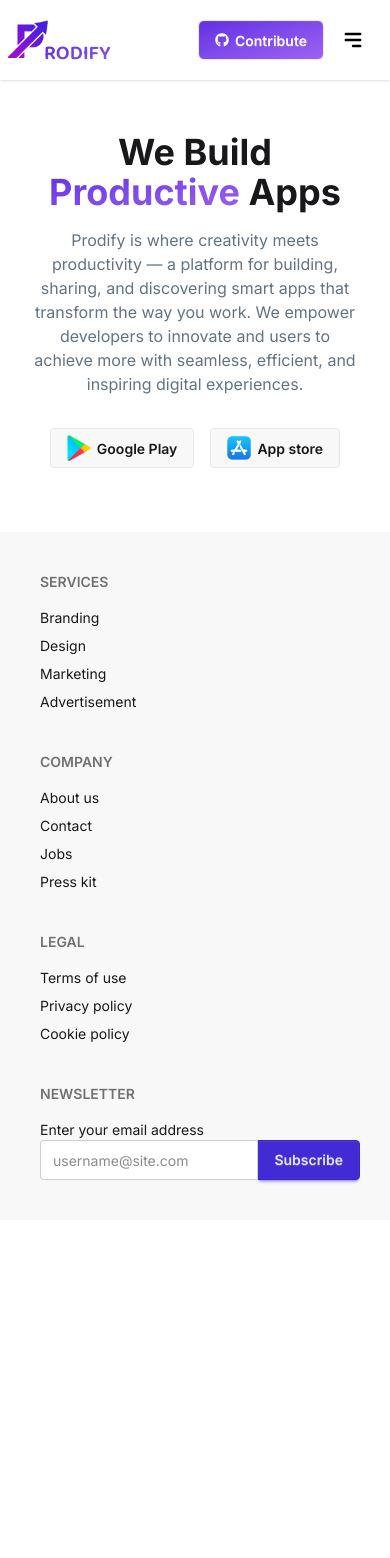
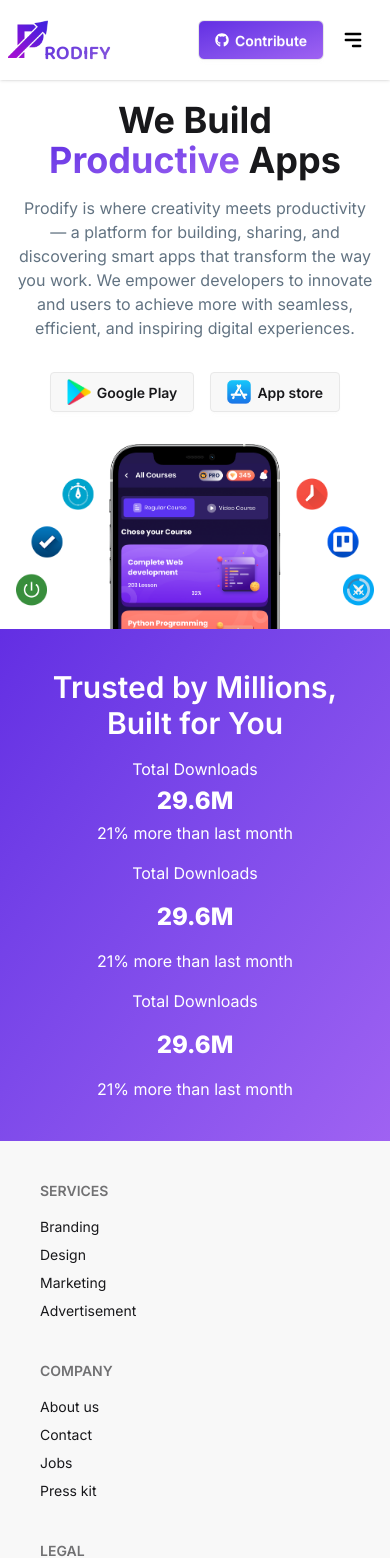
Before and after one commit to hasnatfahmidkhan/prodify, a React (Vite) app: page / in a window 390 px wide. Shown: the top 1558 px of the page. Before the commit the page ends 1220 px from the top, so only its background shows below. Built offline with nearby package versions, Linux system fonts and the light colour scheme.

Commit message:
home page hero section donewith responsive

```diff
--- a/src/Layouts/RootLayout.jsx
+++ b/src/Layouts/RootLayout.jsx
@@ -2,16 +2,13 @@ import React from "react";
 import Navbar from "../Components/Navbar/Navbar";
 import { Outlet } from "react-router";
 import Footer from "../Pages/Footer/Footer";
-import Container from "../Components/Container/Container";
 
 const RootLayout = () => {
   return (
     <div className="flex flex-col min-h-screen">
       <Navbar />
       <main className="flex-1">
-        <Container>
-          <Outlet />
-        </Container>
+        <Outlet />
       </main>
       <Footer />
     </div>
--- a/src/Pages/Home/Home.jsx
+++ b/src/Pages/Home/Home.jsx
@@ -1,6 +1,7 @@
 import React from "react";
 import playStoreImg from "../../assets/playsote.png";
 import appStoreImg from "../../assets/appstore.png";
+import heroBgImg from "../../assets/hero.png";
 const Home = () => {
   return (
     <div className="mt-5 md:mt-10">
@@ -25,10 +26,40 @@ const Home = () => {
           <img className="max-w-6" src={playStoreImg} alt="Play Store Logo" />
           Google Play
         </a>
-        <a href="https://www.apple.com/app-store/" target="_blank" className="btn">
+        <a
+          href="https://www.apple.com/app-store/"
+          target="_blank"
+          className="btn"
+        >
           <img className="max-w-6" src={appStoreImg} alt="app store logo" />
           App store
         </a>
+      </div>
+
+      <div className="flex items-center justify-center px-4 md:px-8">
+        <img src={heroBgImg} alt="hero section background image" />
+      </div>
+      <div className="bg-gradient-to-br from-[#632EE3] to-[#9F62F2] text-white space-y-4 p-10 md:p-14">
+        <h2 className="text-center text-3xl md:text-4xl xl:text-5xl font-semibold">
+          Trusted by Millions, Built for You
+        </h2>
+        <div className="flex flex-col md:flex-row items-center justify-around xl:max-w-2/3  mx-auto text-center md:py-8 gap-y-4">
+          <div className="space-y-1 md:space-y-4">
+            <p className="">Total Downloads</p>
+            <h3 className="text-2xl md:text-5xl font-extrabold">29.6M</h3>
+            <p>21% more than last month</p>
+          </div>
+          <div className="space-y-4">
+            <p className="">Total Downloads</p>
+            <h3 className="text-2xl md:text-5xl font-extrabold">29.6M</h3>
+            <p>21% more than last month</p>
+          </div>
+          <div className="space-y-4">
+            <p className="">Total Downloads</p>
+            <h3 className="text-2xl md:text-5xl font-extrabold">29.6M</h3>
+            <p>21% more than last month</p>
+          </div>
+        </div>
       </div>
     </div>
   );
```
